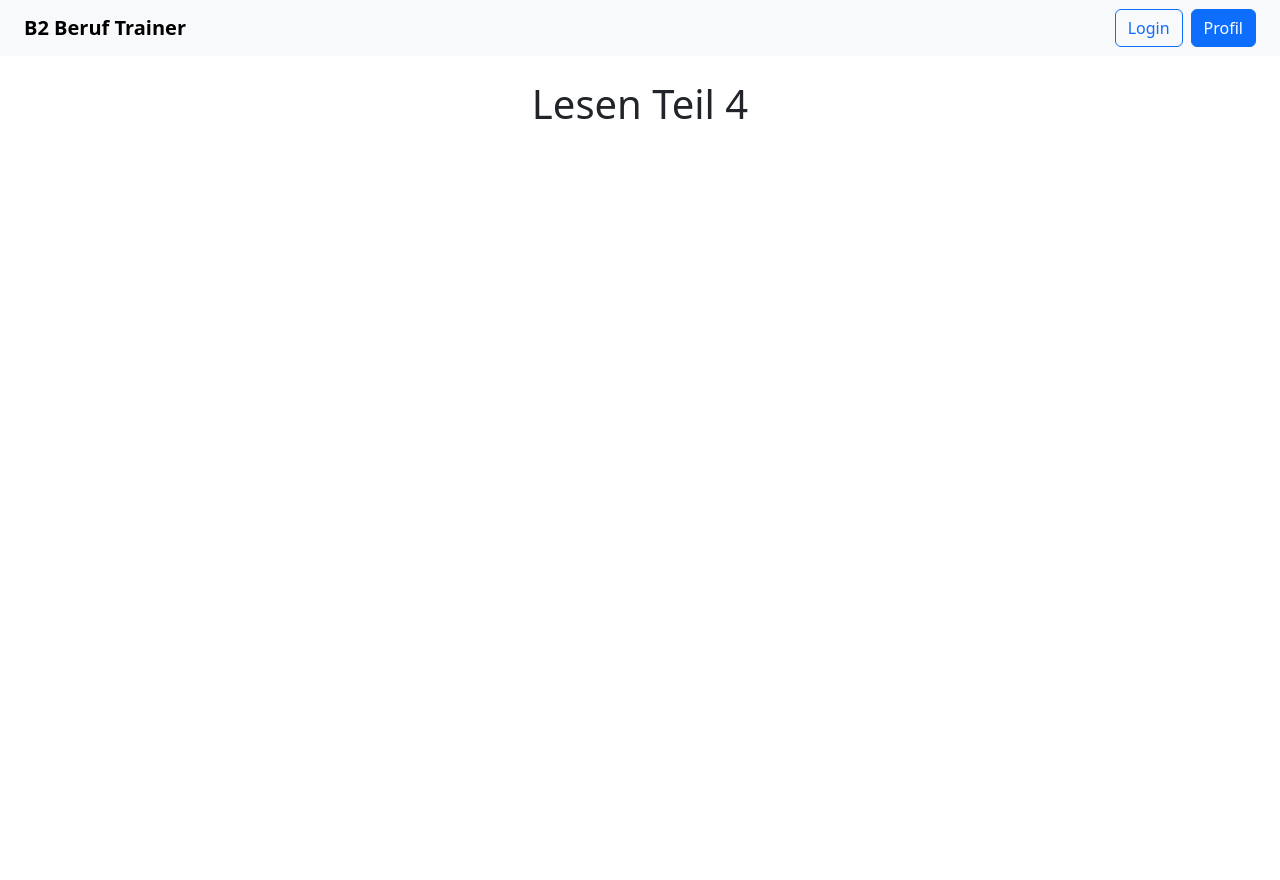
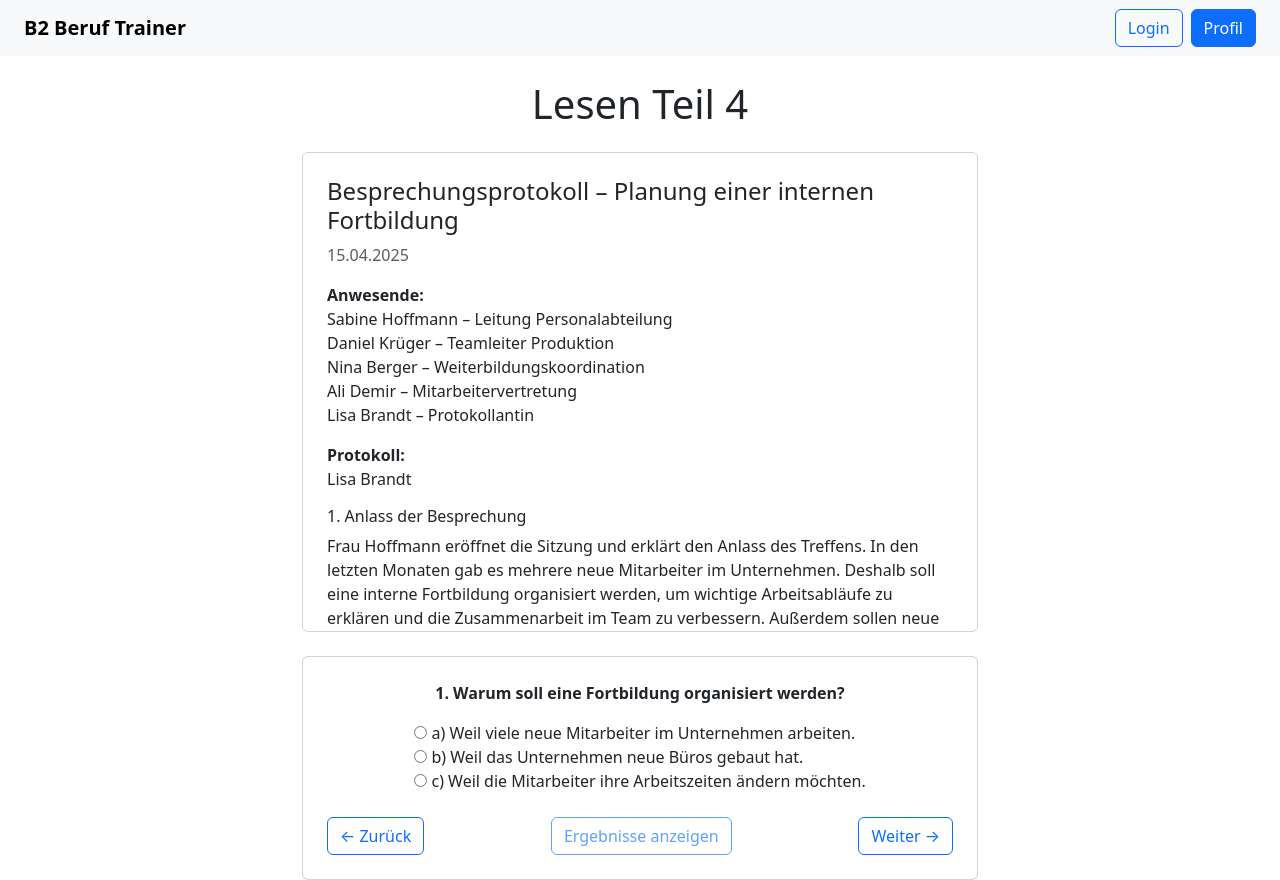
Before and after one commit to NastosStavros/b2-frontend, an Angular app in the folder b2-frontend/: page /lesen-teil4-modelltest in a window 1280 px wide. Before the commit the page ends 800 px from the top, so only its background shows below. Built offline with nearby package versions, Linux system fonts and the light colour scheme.

Commit message:
Lesen Teil 4 Struktur PC Fertigstellung

```diff
--- a/b2-frontend/src/app/pages/lesen-teil4-modelltest/lesen-teil4-modelltest.html
+++ b/b2-frontend/src/app/pages/lesen-teil4-modelltest/lesen-teil4-modelltest.html
@@ -1,8 +1,90 @@
-<div class="text-center mt-4">
+<div class="container mt-4">
 
-    <div>
-        <h1>
-            Lesen Teil 4
-        </h1>
+    <h1 class="text-center mb-4">Lesen Teil 4</h1>
+
+    <!-- TEXT (groß + scrollbar) -->
+    <div class="card p-4 mb-4 text-container">
+
+        <h4>{{ currentSet.title }}</h4>
+        <p class="text-muted">{{ currentSet.date }}</p>
+
+        <!-- Teilnehmer -->
+        <div class="mb-3 ">
+            <strong>Anwesende:</strong>
+            <div *ngFor="let p of currentSet.participants">
+                {{ p.name }} – {{ p.role }}
+            </div>
+        </div>
+
+        <!-- Protokollant -->
+        <div class="mb-3">
+            <strong>Protokoll:</strong>
+            <div *ngFor="let p of currentSet.participants">
+                <span *ngIf="p.role.toLowerCase().includes('protokoll')">
+                    {{ p.name }}
+                </span>
+            </div>
+        </div>
+
+        <!-- Agenda -->
+        <div *ngFor="let item of currentSet.agendaItems">
+            <h6>{{ item.agendaTitle }}</h6>
+            <p>{{ item.agendaText }}</p>
+        </div>
+
     </div>
+
+    <!-- EINZELNE FRAGE -->
+    <div class="card p-4 text-center">
+
+        <p>
+            <strong>
+                {{ currentIndex + 1 }}. {{ currentSet.questions[currentIndex].questionText }}
+            </strong>
+
+            <span *ngIf="showResults">
+
+                <span
+                    *ngIf="currentSet.questions[currentIndex].userAnswer === currentSet.questions[currentIndex].correctAnswer">
+                    ✅
+                </span>
+
+                <span
+                    *ngIf="currentSet.questions[currentIndex].userAnswer !== currentSet.questions[currentIndex].correctAnswer">
+                    ❌
+                </span>
+
+            </span>
+        </p>
+
+        <div class="options-container mx-auto text-start">
+            <div *ngFor="let option of currentSet.questions[currentIndex].options">
+                <label class="d-block">
+                    <input type="radio" (change)="currentSet.questions[currentIndex].userAnswer = option.id"
+                        [checked]="currentSet.questions[currentIndex].userAnswer === option.id"
+                        name="question{{currentIndex}}">
+                    {{ option.id }}) {{ option.optionText }}
+                </label>
+            </div>
+        </div>
+
+        <!-- NAVIGATION -->
+        <div class="d-flex justify-content-between mt-4">
+
+            <button class="btn btn-outline-primary" (click)="prevQuestion()">
+                ← Zurück
+            </button>
+
+            <button class="btn btn-outline-primary" (click)="showResults = true" [disabled]="!allAnswered()">
+                Ergebnisse anzeigen
+            </button>
+
+            <button class="btn btn-outline-primary" (click)="nextQuestion()">
+                Weiter →
+            </button>
+
+        </div>
+
+    </div>
+
 </div>
--- a/b2-frontend/src/app/pages/lesen-teil4-modelltest/lesen-teil4-modelltest.scss
+++ b/b2-frontend/src/app/pages/lesen-teil4-modelltest/lesen-teil4-modelltest.scss
@@ -0,0 +1,13 @@
+.container {
+  max-width: 700px;
+  margin: 0 auto;
+}
+
+.text-container {
+  max-height: 60vh;
+  overflow-y: auto;
+}
+
+.options-container {
+  max-width: 500px;
+}
--- a/b2-frontend/src/app/pages/lesen-teil4-modelltest/lesen-teil4-modelltest.ts
+++ b/b2-frontend/src/app/pages/lesen-teil4-modelltest/lesen-teil4-modelltest.ts
@@ -1,12 +1,62 @@
 import { Component } from '@angular/core';
 import { readingTeil4Sets } from '../../data/reading-teil4-sets';
+import { NgFor, NgIf } from '@angular/common';
 
 @Component({
   selector: 'app-lesen-teil4-modelltest',
-  imports: [],
+  imports: [NgFor, NgIf],
   templateUrl: './lesen-teil4-modelltest.html',
   styleUrl: './lesen-teil4-modelltest.scss',
 })
 export class LesenTeil4Modelltest {
   sets = readingTeil4Sets
+  currentSet = readingTeil4Sets[0]
+  currentIndex = 0
+  showResults = false;
+
+
+
+  prevQuestion() {
+    if (this.currentIndex === 0) {
+      this.currentIndex = this.currentSet.questions.length - 1;
+    } else {
+      this.currentIndex--;
+    }
+  }
+
+  nextQuestion() {
+    if (this.currentIndex === this.currentSet.questions.length - 1) {
+      this.currentIndex = 0;
+    } else {
+      this.currentIndex++;
+    }
+  }
+
+  getScore() {
+    let score = 0;
+
+    for (let question of this.currentSet.questions) {
+      if (question.userAnswer === question.correctAnswer) {
+        score++;
+      }
+    }
+
+    return score;
+  }
+
+  getWrongQuestions() {
+    let wrongQuestions = [];
+
+    for (let question of this.currentSet.questions) {
+      if (question.userAnswer !== question.correctAnswer) {
+        wrongQuestions.push(question);
+      }
+    }
+
+    return wrongQuestions;
+  }
+
+  allAnswered() {
+    return this.currentSet.questions.every(q => q.userAnswer);
+  }
 }
```
